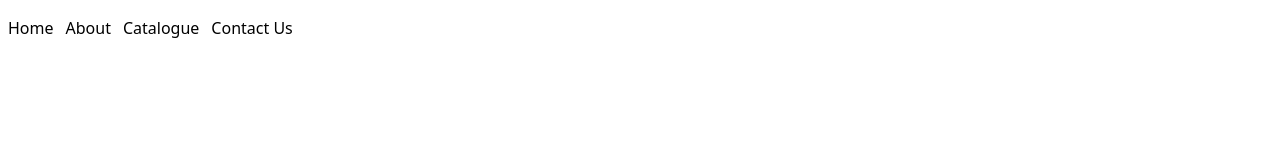
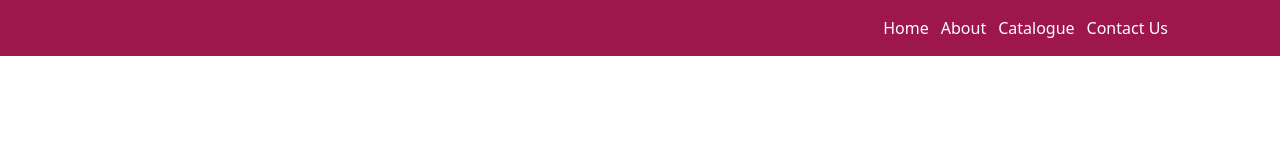
Before and after one commit to Becasss/Tailwind_CSS_Tutorial, a website: page landing.html in a window 1280 px wide. Drawn offline with nearby package versions, Linux system fonts and the light colour scheme.

Commit message:
Updating landing.html

```diff
--- a/landing.html
+++ b/landing.html
@@ -8,8 +8,8 @@
 </head>
 <body>
 
-    <nav>
-        <ul class="px-2 py-4 flex space-x-3">
+    <nav class="bg-pink-800 text-white">
+        <ul class="px-28 py-4 flex space-x-3 justify-end">
             <li>Home</li>
             <li>About</li>
             <li>Catalogue</li>
```
